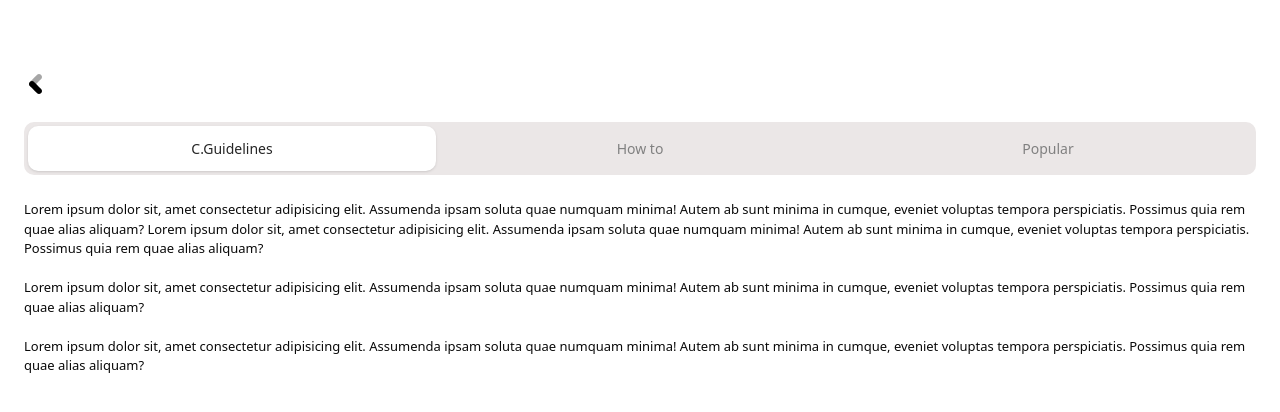
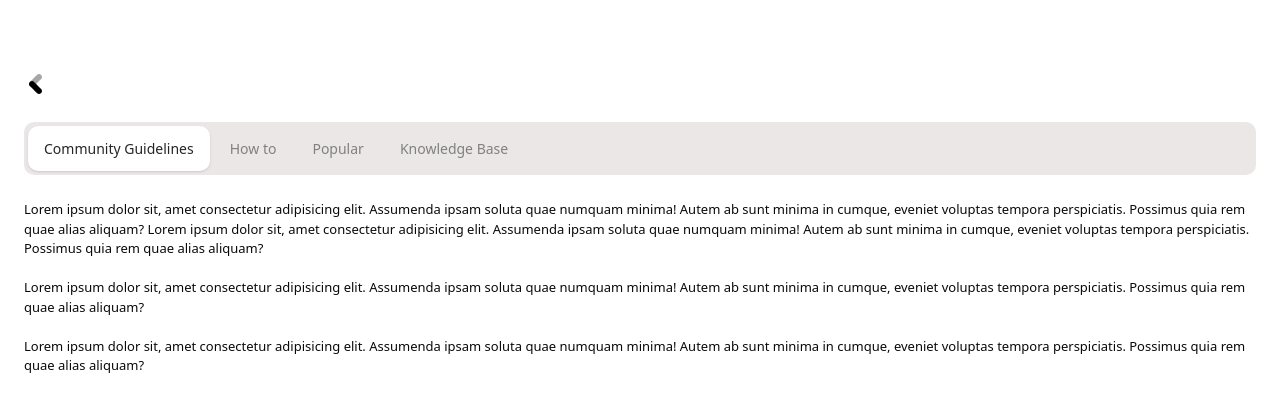
Before and after one commit to GihanEbi/kumele-web-app, a Next.js app: page /profile-other-pages/guidelines in a window 1280 px wide. Shown: the top 412 px of the page. Built offline with nearby package versions, Linux system fonts and the light colour scheme.

Commit message:
feat:add guidelines page-tabs scrollability

```diff
--- a/src/app/profile-other-pages/guidelines/page.tsx
+++ b/src/app/profile-other-pages/guidelines/page.tsx
@@ -1,23 +1,114 @@
 "use client";
 
-import React from "react";
-import Head from "next/head";
-import { useState } from "react";
+import React, { useState } from "react";
 import { BackArrow } from "../../../../public/svg-icons/icons";
-import TabComponent from "@/components/TabComponent/TabComponent";
 import LoadingComponent from "@/components/LoadingComponent/LoadingComponent";
 import { paddings } from "@/constants/layout-constants";
 
+type TabKey = "C. Guidelines" | "How to" | "Popular" | "Knowledge Base";
+
+const tabs: { key: TabKey; label: string; content: React.ReactNode }[] = [
+  {
+    key: "C. Guidelines",
+    label: "Community Guidelines",
+    content: (
+      <div className="mt-[25px] font-plusJakartaSans-400 font-regular text-[13px]">
+        Lorem ipsum dolor sit, amet consectetur adipisicing elit. Assumenda
+        ipsam soluta quae numquam minima! Autem ab sunt minima in cumque,
+        eveniet voluptas tempora perspiciatis. Possimus quia rem quae alias
+        aliquam? Lorem ipsum dolor sit, amet consectetur adipisicing elit.
+        Assumenda ipsam soluta quae numquam minima! Autem ab sunt minima in
+        cumque, eveniet voluptas tempora perspiciatis. Possimus quia rem quae
+        alias aliquam?
+        <br />
+        <br />
+        Lorem ipsum dolor sit, amet consectetur adipisicing elit. Assumenda
+        ipsam soluta quae numquam minima! Autem ab sunt minima in cumque,
+        eveniet voluptas tempora perspiciatis. Possimus quia rem quae alias
+        aliquam?
+        <br />
+        <br />
+        Lorem ipsum dolor sit, amet consectetur adipisicing elit. Assumenda
+        ipsam soluta quae numquam minima! Autem ab sunt minima in cumque,
+        eveniet voluptas tempora perspiciatis. Possimus quia rem quae alias
+        aliquam?
+        <br />
+      </div>
+    ),
+  },
+  {
+    key: "How to",
+    label: "How to",
+    content: (
+      <div className="mt-[25px] font-plusJakartaSans-400 font-regular text-[13px]">
+        dolor sit, amet consectetur adipisicing elit. Assumenda ipsam soluta
+        quae numquam minima! Autem ab sunt minima in cumque, eveniet voluptas
+        tempora perspiciatis. Possimus quia rem quae alias aliquam?
+        <br />
+        <br />
+        Lorem ipsum dolor sit, amet consectetur adipisicing elit. Assumenda
+        ipsam soluta quae numquam minima! Autem ab sunt minima in cumque,
+        eveniet voluptas tempora perspiciatis. Possimus quia rem quae alias
+        aliquam? Lorem ipsum dolor sit, amet consectetur adipisicing elit.
+        Assumenda ipsam soluta quae numquam minima! Autem ab sunt minima in
+        cumque, eveniet voluptas tempora perspiciatis. Possimus quia rem quae
+        alias aliquam? Lorem ipsum
+        <br />
+        <br />
+        Lorem ipsum dolor sit, amet consectetur adipisicing elit. Assumenda
+        ipsam soluta quae numquam minima! Autem ab sunt minima in cumque,
+        eveniet voluptas tempora perspiciatis. Possimus quia rem quae alias
+        aliquam?
+        <br />
+      </div>
+    ),
+  },
+  {
+    key: "Popular",
+    label: "Popular",
+    content: (
+      <div className="mt-[25px] font-plusJakartaSans-400 font-regular text-[13px]">
+        eveniet voluptas tempora perspiciatis. Possimus quia rem quae alias
+        aliquam?
+        <br />
+        <br />
+        dolor sit, amet consectetur adipisicing elit. Assumenda ipsam soluta
+        quae numquam minima! Autem ab sunt minima in cumque, eveniet voluptas
+        tempora perspiciatis. Possimus quia rem quae alias aliquam?
+        <br />
+        <br />
+        Lorem ipsum dolor sit, amet consectetur adipisicing elit. Assumenda
+        ipsam soluta quae numquam minima! Autem ab sunt minima in cumque,
+        eveniet voluptas tempora perspiciatis. Possimus quia rem quae alias
+        aliquam? Lorem ipsum
+        <br />
+        <br />
+        Lorem ipsum dolor sit, amet consectetur adipisicing elit. Assumenda
+        ipsam soluta quae numquam minima! Autem ab sunt minima in cumque,
+        eveniet voluptas tempora perspiciatis. Possimus quia rem quae alias
+        aliquam? Lorem ipsum dolor sit, amet consectetur adipisicing elit.
+        Assumenda ipsam soluta quae numquam minima! Autem ab sunt minima in
+        cumque, eveniet voluptas tempora perspiciatis. Possimus quia rem quae
+        alias aliquam?
+        <br />
+      </div>
+    ),
+  },
+  {
+    key: "Knowledge Base",
+    label: "Knowledge Base",
+    content: (
+      <div className="mt-[25px] text-[13px]">(Knowledge Base guidelines.)</div>
+    ),
+  },
+];
 
 const Guidelines = () => {
-  // state for loading state
   const [loading, setLoading] = useState<boolean>(false);
-  //State to track the active tab
-  const [activeTab, setActiveTab] = useState<
-    "C. Guidelines" | "How to" | "Popular"
-  >("C. Guidelines");
+  // active tab
+  const [activeTab, setActiveTab] = useState<TabKey>("C. Guidelines");
 
-  // styles for active and inactive tabs to keep the JSX clean
+  // styles for active and inactive tabs
   const activeTabStyles =
     "bg-app-background-primary shadow text-app-blog-card-author-text";
   const inactiveTabStyles = "bg-transparent text-app-search-bar-text";
@@ -30,131 +121,68 @@ const Guidelines = () => {
           <LoadingComponent />
         </div>
       )}
+
       <div className="px-6 min-h-screen bg-app-background-primary flex flex-col pt-6">
         <div className={`w-full max-w-md ${paddings.topMargin}`}>
-          <header className="">
+          <header>
             <button
               aria-label="Go back"
-              onClick={() => window.history.back()} // Simple back navigation
-              className="mr-2" // Added padding for easier click and negative margin to align
+              onClick={() => window.history.back()}
+              className="mr-2"
             >
               <BackArrow className="text-app-icon" />
             </button>
           </header>
         </div>
+
         <main className="mt-[12px]">
-          {/* <TabComponent tabs={tabsData} /> */}
-          <div className="bg-app-range-slider-track-active p-1 rounded-lg flex items-center mt-2">
-            {/* Subscriptions Button */}
-            <button
-              onClick={() => setActiveTab("C. Guidelines")}
-              className={`flex-1 py-3 px-4 rounded-lg font-plusJakartaSans-500 font-medium text-[14px] transition-all duration-300 ${
-                activeTab === "C. Guidelines"
-                  ? activeTabStyles
-                  : inactiveTabStyles
-              }`}
+          {/* Scrollable Tabbar */}
+          <div
+            role="tablist"
+            aria-label="Guidelines tabs"
+            className="bg-app-range-slider-track-active p-1 rounded-lg flex items-center mt-2 overflow-x-auto no-scrollbar scroll-smooth whitespace-nowrap gap-1 snap-x snap-mandatory"
+          >
+            {tabs.map((tab) => (
+              <button
+                key={tab.key}
+                role="tab"
+                aria-selected={activeTab === tab.key}
+                aria-controls={`panel-${tab.key}`}
+                onClick={() => setActiveTab(tab.key)}
+                className={`shrink-0 py-3 px-4 rounded-lg font-plusJakartaSans-500 font-medium text-[14px] transition-all duration-300 whitespace-nowrap snap-start ${
+                  activeTab === tab.key ? activeTabStyles : inactiveTabStyles
+                }`}
+                title={tab.label}
+              >
+                {tab.label}
+              </button>
+            ))}
+          </div>
+
+          {/* Active panel */}
+          {tabs.map((tab) => (
+            <section
+              key={tab.key}
+              id={`panel-${tab.key}`}
+              role="tabpanel"
+              aria-labelledby={tab.key}
+              hidden={activeTab !== tab.key}
             >
-              C.Guidelines
-            </button>
-
-            {/* Guest Tickets Button */}
-            <button
-              onClick={() => setActiveTab("How to")}
-              className={`flex-1 py-3 px-4 rounded-lg font-plusJakartaSans-500 font-medium text-[14px] transition-all duration-300 ${
-                activeTab === "How to" ? activeTabStyles : inactiveTabStyles
-              }`}
-            >
-              How to
-            </button>
-            <button
-              onClick={() => setActiveTab("Popular")}
-              className={`flex-1 py-3 px-4 rounded-lg font-plusJakartaSans-500 font-medium text-[14px] transition-all duration-300 ${
-                activeTab === "Popular" ? activeTabStyles : inactiveTabStyles
-              }`}
-            >
-              Popular
-            </button>
-          </div>
-          {activeTab === "C. Guidelines" && (
-            <div className="mt-[25px] font-plusJakartaSans-400 font-regular text-[13px]">
-              {" "}
-              Lorem ipsum dolor sit, amet consectetur adipisicing elit.
-              Assumenda ipsam soluta quae numquam minima! Autem ab sunt minima
-              in cumque, eveniet voluptas tempora perspiciatis. Possimus quia
-              rem quae alias aliquam? Lorem ipsum dolor sit, amet consectetur
-              adipisicing elit. Assumenda ipsam soluta quae numquam minima!
-              Autem ab sunt minima in cumque, eveniet voluptas tempora
-              perspiciatis. Possimus quia rem quae alias aliquam?
-              <br />
-              <br />
-              Lorem ipsum dolor sit, amet consectetur adipisicing elit.
-              Assumenda ipsam soluta quae numquam minima! Autem ab sunt minima
-              in cumque, eveniet voluptas tempora perspiciatis. Possimus quia
-              rem quae alias aliquam?
-              <br />
-              <br />
-              Lorem ipsum dolor sit, amet consectetur adipisicing elit.
-              Assumenda ipsam soluta quae numquam minima! Autem ab sunt minima
-              in cumque, eveniet voluptas tempora perspiciatis. Possimus quia
-              rem quae alias aliquam?
-              <br />
-            </div>
-          )}
-          {activeTab === "How to" && (
-            <div className="mt-[25px] font-plusJakartaSans-400 font-regular text-[13px]">
-              {" "}
-              dolor sit, amet consectetur adipisicing elit. Assumenda ipsam
-              soluta quae numquam minima! Autem ab sunt minima in cumque,
-              eveniet voluptas tempora perspiciatis. Possimus quia rem quae
-              alias aliquam?
-              <br />
-              <br />
-              Lorem ipsum dolor sit, amet consectetur adipisicing elit.
-              Assumenda ipsam soluta quae numquam minima! Autem ab sunt minima
-              in cumque, eveniet voluptas tempora perspiciatis. Possimus quia
-              rem quae alias aliquam? Lorem ipsum dolor sit, amet consectetur
-              adipisicing elit. Assumenda ipsam soluta quae numquam minima!
-              Autem ab sunt minima in cumque, eveniet voluptas tempora
-              perspiciatis. Possimus quia rem quae alias aliquam? Lorem ipsum
-              <br />
-              <br />
-              Lorem ipsum dolor sit, amet consectetur adipisicing elit.
-              Assumenda ipsam soluta quae numquam minima! Autem ab sunt minima
-              in cumque, eveniet voluptas tempora perspiciatis. Possimus quia
-              rem quae alias aliquam?
-              <br />
-            </div>
-          )}
-          {activeTab === "Popular" && (
-            <div className="mt-[25px] font-plusJakartaSans-400 font-regular text-[13px]">
-              {" "}
-              eveniet voluptas tempora perspiciatis. Possimus quia rem quae
-              alias aliquam?
-              <br />
-              <br />
-              dolor sit, amet consectetur adipisicing elit. Assumenda ipsam
-              soluta quae numquam minima! Autem ab sunt minima in cumque,
-              eveniet voluptas tempora perspiciatis. Possimus quia rem quae
-              alias aliquam?
-              <br />
-              <br />
-              Lorem ipsum dolor sit, amet consectetur adipisicing elit.
-              Assumenda ipsam soluta quae numquam minima! Autem ab sunt minima
-              in cumque, eveniet voluptas tempora perspiciatis. Possimus quia
-              rem quae alias aliquam? Lorem ipsum
-              <br />
-              <br />
-              Lorem ipsum dolor sit, amet consectetur adipisicing elit.
-              Assumenda ipsam soluta quae numquam minima! Autem ab sunt minima
-              in cumque, eveniet voluptas tempora perspiciatis. Possimus quia
-              rem quae alias aliquam?Lorem ipsum dolor sit, amet consectetur
-              adipisicing elit. Assumenda ipsam soluta quae numquam minima!
-              Autem ab sunt minima in cumque, eveniet voluptas tempora
-              perspiciatis. Possimus quia rem quae alias aliquam?
-              <br />
-            </div>
-          )}
+              {activeTab === tab.key && tab.content}
+            </section>
+          ))}
         </main>
+        <style jsx global>{`
+          /* Hide scrollbar for Chrome, Safari and Opera */
+          .no-scrollbar::-webkit-scrollbar {
+            display: none;
+          }
+          /* Hide scrollbar for IE, Edge and Firefox */
+          .no-scrollbar {
+            -ms-overflow-style: none;
+            scrollbar-width: none;
+          }
+        `}</style>
       </div>
     </div>
   );
```
